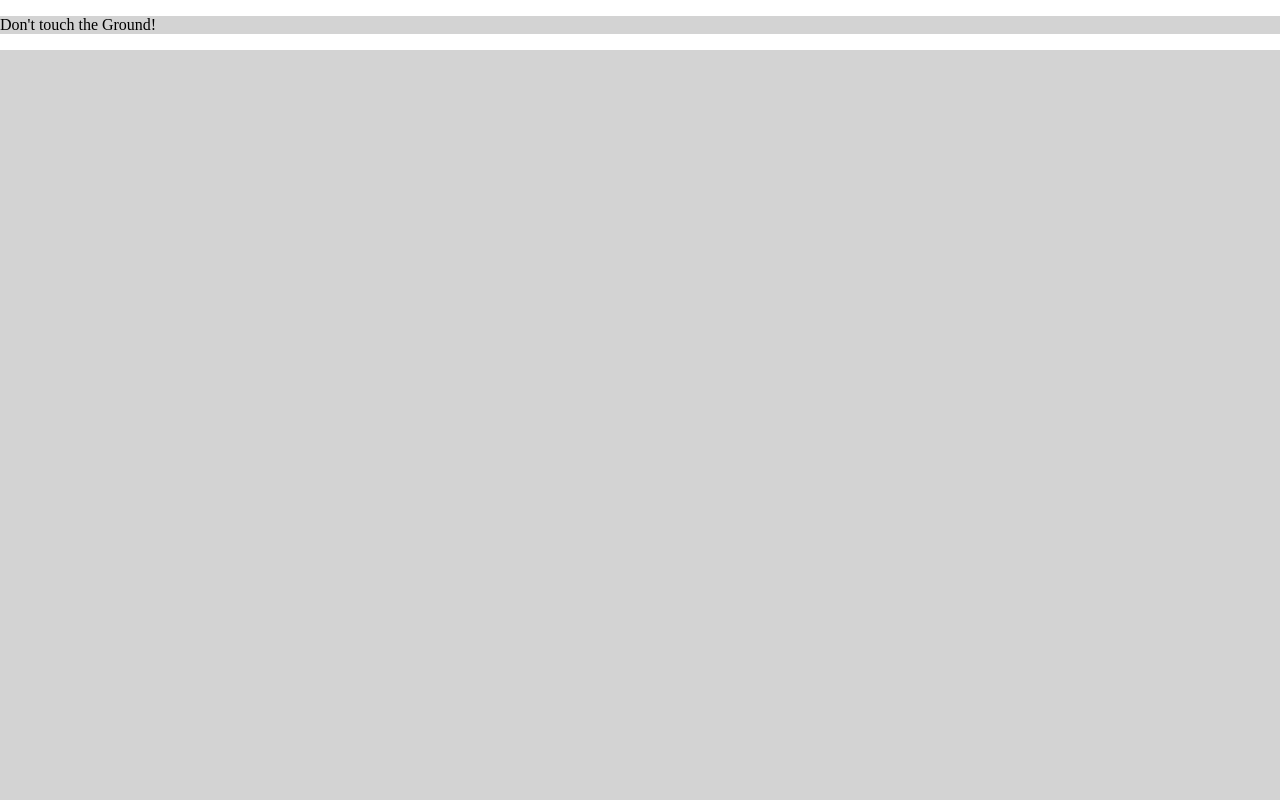
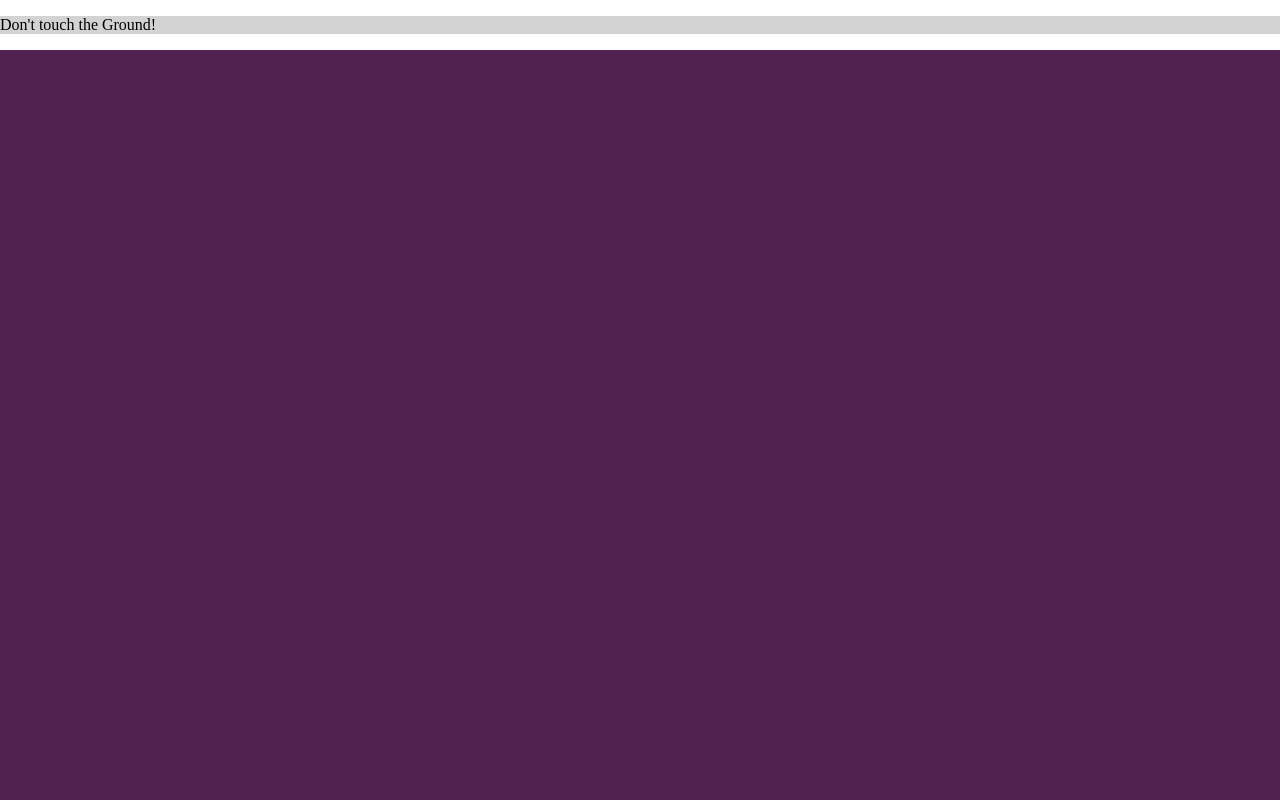
Before and after one commit to MicahRallie/MicahRallie.github.io, a plain HTML site: page projects/platformer/index.html in a window 1280 px wide. Shown: the top 804 px of the page. Drawn offline with nearby package versions, Linux system fonts and the light colour scheme.

Commit message:
<message about commit>

```diff
--- a/projects/platformer/platformer.css
+++ b/projects/platformer/platformer.css
@@ -3,7 +3,7 @@ body {
 }
 
 canvas {
-  background-color: lightgray;
+  background-color: rgb(80, 34, 80);
 }
 
 img {
```
